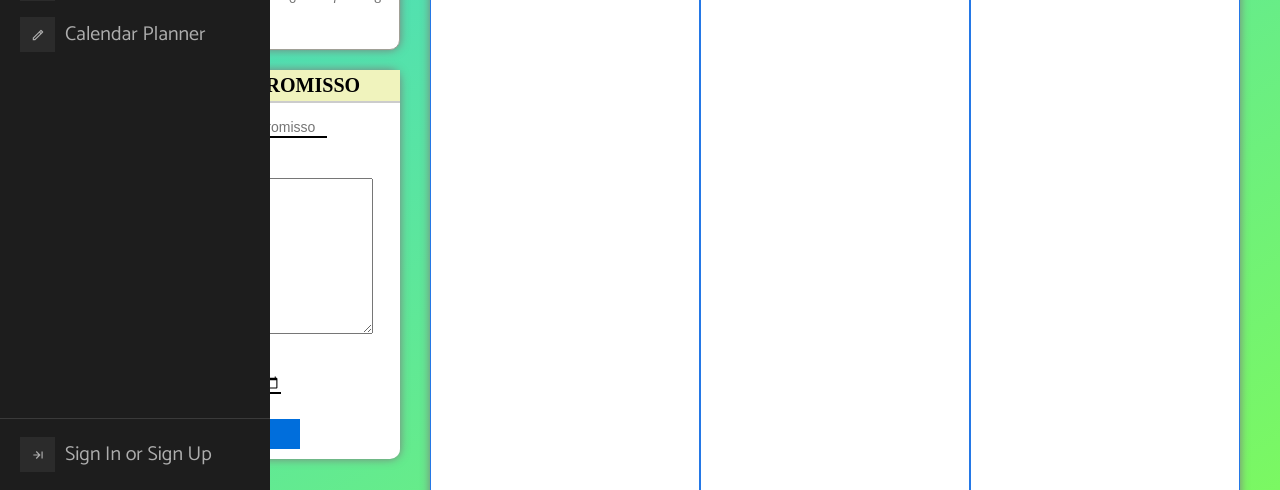
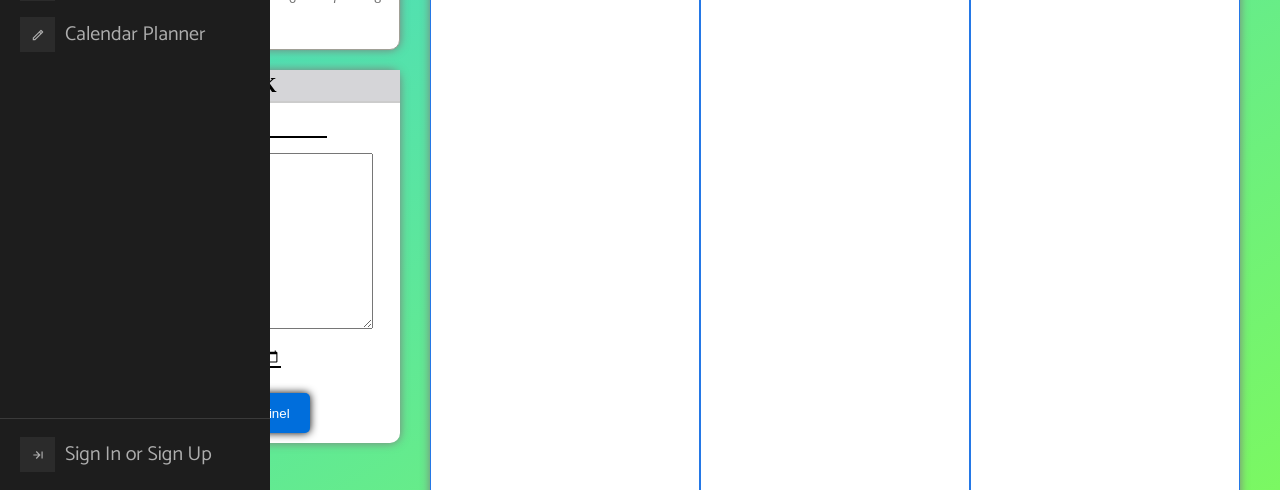
Before and after one commit to AnaLinsDev/todo-front-gps-deploy, a React (Create React App) app: page /scheduler in a window 1280 px wide. Shown: the part 310-800 px from the top of the page. Built offline with nearby package versions, Linux system fonts and the light colour scheme; no server answers.

Commit message:
ADICIONANDO ADDTASK

```diff
--- a/src/components/calendar/calendar.jsx
+++ b/src/components/calendar/calendar.jsx
@@ -14,7 +14,6 @@ function CalendarComponent({date, setSelectedDate}){
 const [value, setValue] = useState(new Date())
 
 setSelectedDate(value.toLocaleDateString())
-
 
 return(
       <div className='calendar'>
--- a/src/components/taskPainel/taskPainel.jsx
+++ b/src/components/taskPainel/taskPainel.jsx
@@ -84,7 +84,7 @@ function TaskPainel({task, removeTask, setStatusDowngrade, setStatusUpgrade}){
      <RiDeleteBin5Line className='delete icon'
      onClick={() => {handleClick(task, 'DELETE', 'deletetask'); removeTask(task)}} />
 
-     <BiEditAlt  className='update icon'/>
+     {/* <BiEditAlt  className='update icon'/> */}
 
      </div>
     </div>
--- a/src/components/taskPreview/taskPreview.jsx
+++ b/src/components/taskPreview/taskPreview.jsx
@@ -1,10 +1,50 @@
-import React from "react";
+import React, { useState } from "react";
 import "./taskPreview.scss";
 
-const TaskPreview = () => (
+//redux
+import { connect } from 'react-redux';
+import { addTask } from '../../redux/tasks/tasks.actions';
+
+function TaskPreview ({addTask}){
+
+  const [date, setDate] = useState('')
+  const [title, setTitle] = useState('')
+  const [description, setDescription] = useState('')
+
+  const [response, setResponse] = useState('')
+
+  const handleClick = () => {
+
+    const dateSplit = date.split('-')
+    const dateOriginal = dateSplit[2] + '/' + dateSplit[1] + '/' + dateSplit[0]
+
+    const task = {
+      title : title,
+      description : description,
+      date :  dateOriginal,
+      status : 'TODO'
+    }
+
+    fetch(`http://localhost:8080/task/createtask`,
+       {
+        method: 'POST' ,
+        headers: {"Content-type": "application/json"},
+        body: JSON.stringify({
+          title : task.title,
+          description : task.description,
+          status : task.status,
+          date : task.date
+        })
+      })
+       .then( res => res.json())
+       .then( obj => addTask(obj))
+       .catch(err => { throw  err })
+    }
+
+  return(
   <div className="task-preview">
     <div className="create-task-title">
-      <h2>Novo compromisso</h2>
+      <h2>Task</h2>
     </div>
     <form className="task-form">
       <input
@@ -12,24 +52,37 @@ const TaskPreview = () => (
         name="title"
         id="form-title"
         required
-        placeholder="Titulo do compromisso"
-      />
-      <label htmlFor="description" className="form-desc">
-        Descrição:
-      </label>
+        placeholder="Title"
+        onChange={event => setTitle(event.target.value)}      />
+
       <textarea
         name="description"
         id="description"
+        placeholder="Description"
+        required
         cols="30"
         rows="10"
-      ></textarea>
-      <label htmlFor="date" className="form-date">
-        Data:
-      </label>
-      <input type="date" name="date" id="date" />
-      <input type="submit" value="Enviar" className="btn-send" />
+        onChange={event => setDescription(event.target.value)}      ></textarea>
+      <div className="form-date">
+      <input
+          required
+          type="date"
+          name="date"
+          id="date"
+          onChange={event => setDate(event.target.value)}
+      />
+      </div>
+
+      <button type="button" className="btn-send"
+          onClick={() => {handleClick(); addTask(response)}}
+          >Add to Painel</button>
     </form>
   </div>
-);
+  )}
 
-export default TaskPreview;
+
+  const mapDispatchToProps = dispatch => ({
+    addTask: task => dispatch(addTask(task)) ,
+    })
+
+export default connect(null, mapDispatchToProps)(TaskPreview)
--- a/src/components/taskPreview/taskPreview.scss
+++ b/src/components/taskPreview/taskPreview.scss
@@ -11,7 +11,7 @@
   align-items: center;*/
 
   .create-task-title {
-    background: #f0f3bd;
+    background-color: rgb(213, 213, 216);
     display: flex;
     justify-content: center;
     border-bottom: 2px solid #cccccc;
@@ -25,46 +25,59 @@
   .task-form {
     display: flex;
     flex-direction: column;
-  }
-  .task-form input {
+
+  input {
     border: none;
     border-bottom: 2.5px solid #000000;
     margin-bottom: 15px;
     font-size: 14px;
   }
-  .task-form input:focus {
+  input:focus {
     box-shadow: 0 0 0 0;
     outline: 0;
   }
-  .task-form #form-title {
+  #form-title {
     margin-top: 15px;
     align-self: center;
     width: 50%;
   }
-  .task-form label {
+  label {
     margin-left: 10%;
     margin: 0 0 5px 10%;
     font-size: 15px;
     font-weight: 600;
   }
-  .task-form #description {
+  #description {
+    font-size: 15px;
     width: 80%;
     align-self: center;
   }
-  .task-form .form-date {
+  .form-date {
     margin-top: 15px;
   }
-  .task-form #date {
+  #date {
     width: 50%;
     margin-left: 10%;
   }
-  .task-form .btn-send {
-    width: 100px;
-    height: 30px;
+  .btn-send {
+    width: 120px;
+    height: 40px;
     border: none;
+    border-radius: 5px;
+    box-shadow: 0 0 0.6em rgb(0, 0, 0);
     color: #ffffff;
     background: #006edc;
     align-self: center;
     margin: 10px 0;
   }
+
+  .btn-send:hover {
+    background: rgb(3, 0, 206)
+  }
+  .btn-send:active {
+    box-shadow: 0 0 0.6em #006edc;
+    background: #000000;
+  }
+
 }
+}
```
